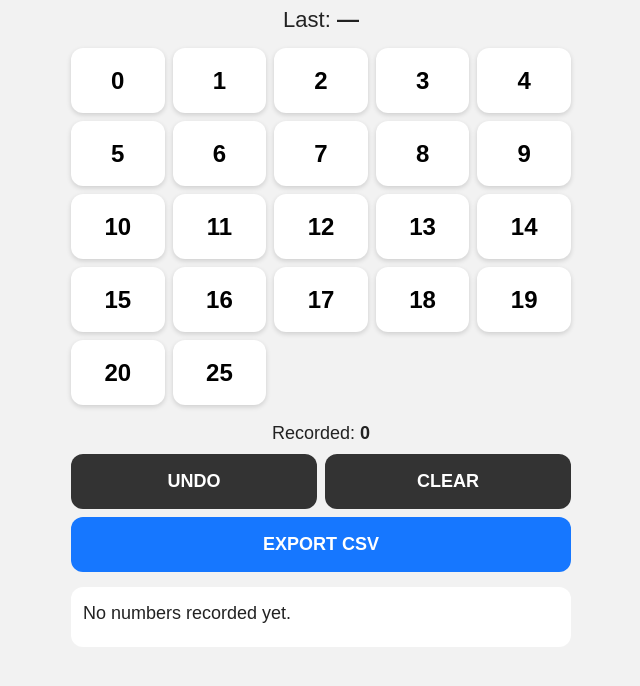
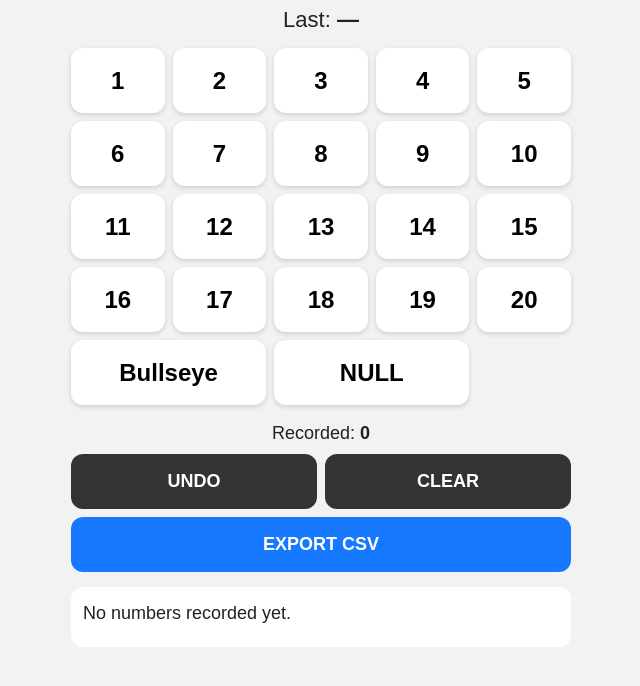
Before and after one commit to phirgo90/numbercounter, a plain HTML site: page index.html in a window 1280 px wide. Shown: the part 54-740 px from the top of the page, without its empty margins (319-959 px from the left). Drawn offline with Linux system fonts and the light colour scheme.

Commit message:
Enhance button functionality and styling
Added special class to Bullseye and NULL buttons, updated loop to start from 1.

```diff
--- a/index.html
+++ b/index.html
@@ -56,6 +56,10 @@
         font-weight: bold;
         box-shadow: 0 2px 5px rgba(0,0,0,0.15);
     }
+
+   .special {
+    grid-column: span 2;
+   }
 
     .number:active {
         transform: scale(0.94);
@@ -142,7 +146,7 @@ let numbers = JSON.parse(localStorage.getItem("numbers") || "[]");
 const grid = document.getElementById("numberGrid");
 
 // Create buttons 0–20
-for (let i = 0; i <= 20; i++) {
+for (let i = 1; i <= 20; i++) {
 
     const button = document.createElement("button");
 
@@ -156,17 +160,29 @@ for (let i = 0; i <= 20; i++) {
     grid.appendChild(button);
 }
 
-// Bullseye
+// Bullseye button
 const bullButton = document.createElement("button");
 
-bullButton.className = "number";
-bullButton.textContent = "25";
+bullButton.className = "number special";
+bullButton.textContent = "Bullseye";
 
 bullButton.onclick = function() {
     recordNumber(25);
 };
 
 grid.appendChild(bullButton);
+
+// NULL button
+const nullButton = document.createElement("button");
+
+nullButton.className = "number special";
+nullButton.textContent = "NULL";
+
+nullButton.onclick = function() {
+    recordNumber(0);
+};
+
+grid.appendChild(nullButton);
 
 
 
```
